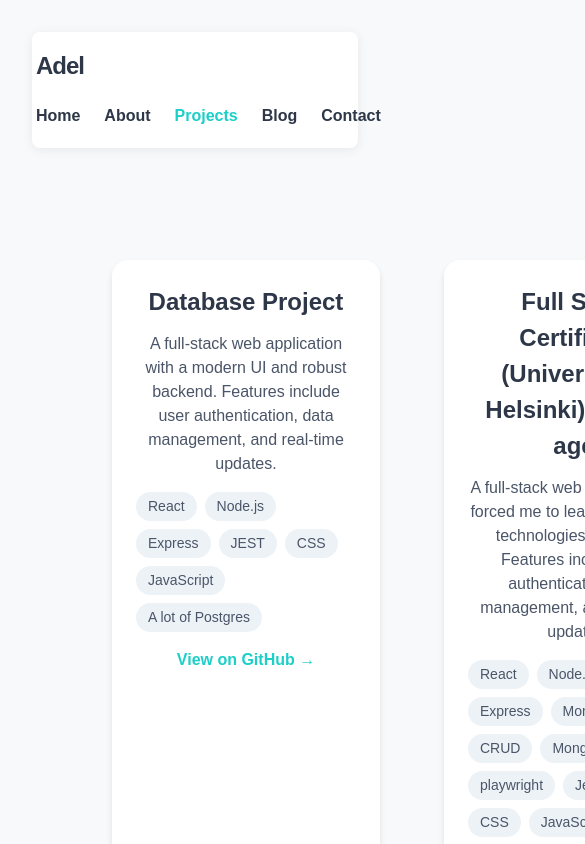
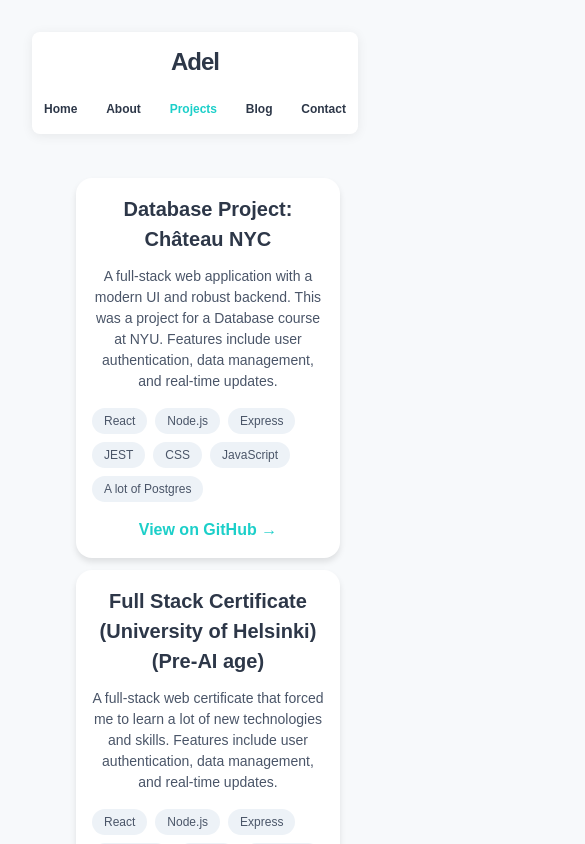
Before and after one commit to ans9868/react-portfolio, a React (Vite) app in the folder react-portfolio/: page /projects in a window 390 px wide. Shown: the top 844 px of the page, 585 px wide, since content can reach past the window. Built offline with nearby package versions, Linux system fonts and the light colour scheme.

Commit message:
more changes , cleaning up

```diff
--- a/react-portfolio/src/components/Navbar/Navbar.module.css
+++ b/react-portfolio/src/components/Navbar/Navbar.module.css
@@ -1,78 +1,80 @@
 .navbar {
-  display: grid;
-  grid-template-columns: 1fr auto 1fr;
+  display: flex;
+  justify-content: space-between;
   align-items: center;
   background: #fff;
   border-radius: 0.5rem;
   box-shadow: 0 2px 12px 0 rgba(0,0,0,0.07);
-  padding: 1.5rem;
+  padding: 1rem 2rem;
   margin: 0 auto;
   width: 100%;
-  max-width: 1000px;
+  max-width: 1200px;
   min-width: 320px;
   position: sticky;
+  top: 1rem;
   z-index: 1000;
-  transition: max-width 0.2s, padding 0.2s;
+  transition: all 0.3s ease;
 }
 
 .logo {
-  font-size: 2rem;
+  font-size: clamp(1.5rem, 4vw, 2rem);
   font-weight: 800;
   color: #2d3748;
   letter-spacing: -1px;
   text-align: left;
-  grid-column: 1;
-  justify-self: start;
 }
 
 .navlinks {
   display: flex;
   justify-content: center;
-  gap: 2.5rem;
-  grid-column: 2;
+  gap: clamp(1rem, 3vw, 2.5rem);
+  align-items: center;
 }
 
 .navlink {
   color: #2d3748;
   font-weight: 600;
-  font-size: 1rem;
+  font-size: clamp(0.875rem, 2vw, 1rem);
   text-decoration: none;
   padding: 0.25rem 0;
   transition: color 0.2s;
+  white-space: nowrap;
 }
 
 .active {
   color: #1ccfc9;
 }
 
-@media (max-width: 1200px) {
+@media (max-width: 768px) {
   .navbar {
-    max-width: 95vw;
-    padding-left: 2vw;
-    padding-right: 2vw;
+    flex-direction: column;
+    padding: 1rem;
+    gap: 1rem;
+    top: 0;
+  }
+
+  .navlinks {
+    width: 100%;
+    justify-content: space-between;
+    flex-wrap: wrap;
+    gap: 0.75rem;
+  }
+
+  .navlink {
+    font-size: 0.875rem;
   }
 }
 
-@media (max-width: 700px) {
+@media (max-width: 480px) {
   .navbar {
-    grid-template-columns: 1fr;
-    flex-direction: column;
-    align-items: flex-start;
-    padding: 1rem 1vw;
-    max-width: 99vw;
-    position: relative;
-    top: 0;
+    padding: 0.75rem;
   }
-  .logo {
-    margin-bottom: 1rem;
-    font-size: 1.5rem;
-    grid-column: 1;
-    justify-self: start;
+
+  .navlinks {
+    gap: 0.5rem;
   }
-  .navlinks {
-    justify-content: flex-start;
-    gap: 1.5rem;
-    width: 100%;
-    grid-column: 1;
+
+  .navlink {
+    font-size: 0.75rem;
   }
 }
--- a/react-portfolio/src/index.css
+++ b/react-portfolio/src/index.css
@@ -411,11 +411,13 @@ main {
 .project-card {
   background: #fff;
   border-radius: 1rem;
-  padding: 1.5rem;
+  padding: clamp(1rem, 3vw, 1.5rem);
   box-shadow: 0 4px 6px rgba(0, 0, 0, 0.1);
   transition: transform 0.2s, box-shadow 0.2s;
-  max-width: 350px;
-  margin: 1rem;
+  width: 100%;
+  height: 100%;
+  display: flex;
+  flex-direction: column;
 }
 
 .project-card:hover {
@@ -424,16 +426,17 @@ main {
 }
 
 .project-title {
-  font-size: 1.5rem;
+  font-size: clamp(1.25rem, 3vw, 1.5rem);
   color: #2d3748;
   margin-bottom: 0.75rem;
 }
 
 .project-description {
   color: #4a5568;
-  font-size: 1rem;
+  font-size: clamp(0.875rem, 2vw, 1rem);
   line-height: 1.5;
   margin-bottom: 1rem;
+  flex-grow: 1;
 }
 
 .project-technologies {
@@ -448,8 +451,9 @@ main {
   color: #4a5568;
   padding: 0.25rem 0.75rem;
   border-radius: 1rem;
-  font-size: 0.875rem;
+  font-size: clamp(0.75rem, 1.5vw, 0.875rem);
   font-weight: 500;
+  white-space: nowrap;
 }
 
 .project-link {
@@ -466,15 +470,16 @@ main {
 
 .projects-grid {
   display: grid;
-  grid-template-columns: repeat(auto-fit, minmax(300px, 1fr));
-  gap: 2rem;
-  padding: 2rem;
+  grid-template-columns: repeat(auto-fit, minmax(min(100%, 400px), 1fr));
+  gap: clamp(1rem, 3vw, 2rem);
+  padding: clamp(1rem, 3vw, 2rem);
   max-width: 1200px;
   margin: 0 auto;
+  width: 100%;
 }
 
 .projects-section {
-  padding: 2rem 0;
+  padding: 0rem 0 2rem 0;
 }
 
 .projects-title {
@@ -498,3 +503,26 @@ main {
   margin: 0;
   padding: 0;
 }
+
+@media (max-width: 850px) {
+  .projects-grid {
+    grid-template-columns: 1fr;
+    max-width: 600px;
+    margin: 0 auto;
+  }
+
+  .project-card {
+    max-width: 100%;
+  }
+}
+
+@media (max-width: 480px) {
+  .projects-grid {
+    gap: 0.75rem;
+    padding: 0.75rem;
+  }
+
+  .project-card {
+    padding: 1rem;
+  }
+}
--- a/react-portfolio/src/pages/About.tsx
+++ b/react-portfolio/src/pages/About.tsx
@@ -58,10 +58,6 @@ export default function About() {
              &nbsp;and&nbsp;
             <strong><a href="https://engineering.nyu.edu/life-tandon/tandon-career-hub/resources-students/data-science-bootcamp" target="_blank" rel="noopener noreferrer">Data Science Bootcamp Certificate (NYU Tandon)</a></strong>.
             <br /><br />
-            Why do I keep chasing certificates? Because they <em>force</em> me to work on the fundamentals I'd otherwise ignore. For example, in the
-            Fullstack course, I tackled the "unsexy" topic of unit testing. Let me say that it was by far one of my least favorite topics in the course but now it's by far my most distinguished skill. Unit testing, along with the test first mentality has helped me catch a lot of bugs of my own code and my coworkers' which helps me from fixing their code later ;). I think its an expecially important skill now, when we increasingly depend on AI-generated code which might not be as reliable as we think.
-            <br /><br />
-            Overall these structured learning paths keep me grounded, give me time to explore my interests, and push me to build the kind of software I actually believe in. Go do checkout my projects.
           </p>
         </div>
         <div className="about-right">
@@ -110,6 +106,8 @@ export default function About() {
             </div>
             <div className="skill-bar skill-note">
               * If Bjarne Stroustrup — the creator of C++ — rates himself a 7/10 in C++, I'm not sure I have any business claiming anything higher.
+              <br></br>
+              * I'm optimal at 1 cup of coffee and 100% imposter syndrome.
             </div>
           </div>
           <div className="coffee-slider-section coffee">
--- a/react-portfolio/src/pages/Projects.tsx
+++ b/react-portfolio/src/pages/Projects.tsx
@@ -3,8 +3,8 @@ import ProjectCard from '../components/UI/ProjectCard';
 
 const projects = [
   {
-    title: "Database Project",
-    description: "A full-stack web application with a modern UI and robust backend. Features include user authentication, data management, and real-time updates.",
+    title: "Database Project: Château NYC",
+    description: "A full-stack web application with a modern UI and robust backend. This was a project for a Database course at NYU. Features include user authentication, data management, and real-time updates.",
     githubUrl: "https://github.com/TheChosenO1/DBProject",
     technologies: ["React", "Node.js", "Express", "JEST", "CSS", "JavaScript", "A lot of Postgres"]
   },
@@ -16,13 +16,13 @@ const projects = [
   },
   {
     title: "Classifying Alziemers disease From EEG data",
-    description: "Classifying alziemers disease From EEG data",
+    description: "Classifying alziemers disease From EEG data. This was a project for a Graduate Neuroscience course at NYU. Special thanks to Professor Varol and TA Malhar. The official roup can be found here: https://www.neuroinformaticslab.com/",
     githubUrl: "https://github.com/ans9868/eeg-ds004504",
-    technologies: ["Python", "PySpark", "ML", "Scikit-learn", "Pandas", "Numpy", "Matplotlib", "Seaborn", "Plotly", "SciPy", "Statsmodels", "XGBoost", "MLP's", "and much more!"]
+    technologies: ["Python", "PySpark", "ML", "Scikit-learn", "Pandas", "Numpy", "Matplotlib", "Seaborn", "Plotly", "SciPy", "XGBoost", "MLP's", "and much more!"]
   },
   {
     title: "Data Structures and Algorithms Course (Pre-AI age)",
-    description: "My Data Structures and Algorithms Course ",
+    description: "My Data Structures and Algorithms Course. This was a course at NYU that taught me a lot about the basics of algorithms and data structures.",
     githubUrl: "https://github.com/ans9868/Data-Structures-and-Algorithms",
     technologies: ["Python", "Runtime Analysis", "Big O Notation", "Recursion", "Dynamic Programming", "Brute force", "crying", "mental breakdowns", "tears of joy when finding the solution", "and much more!"]
   },
```
